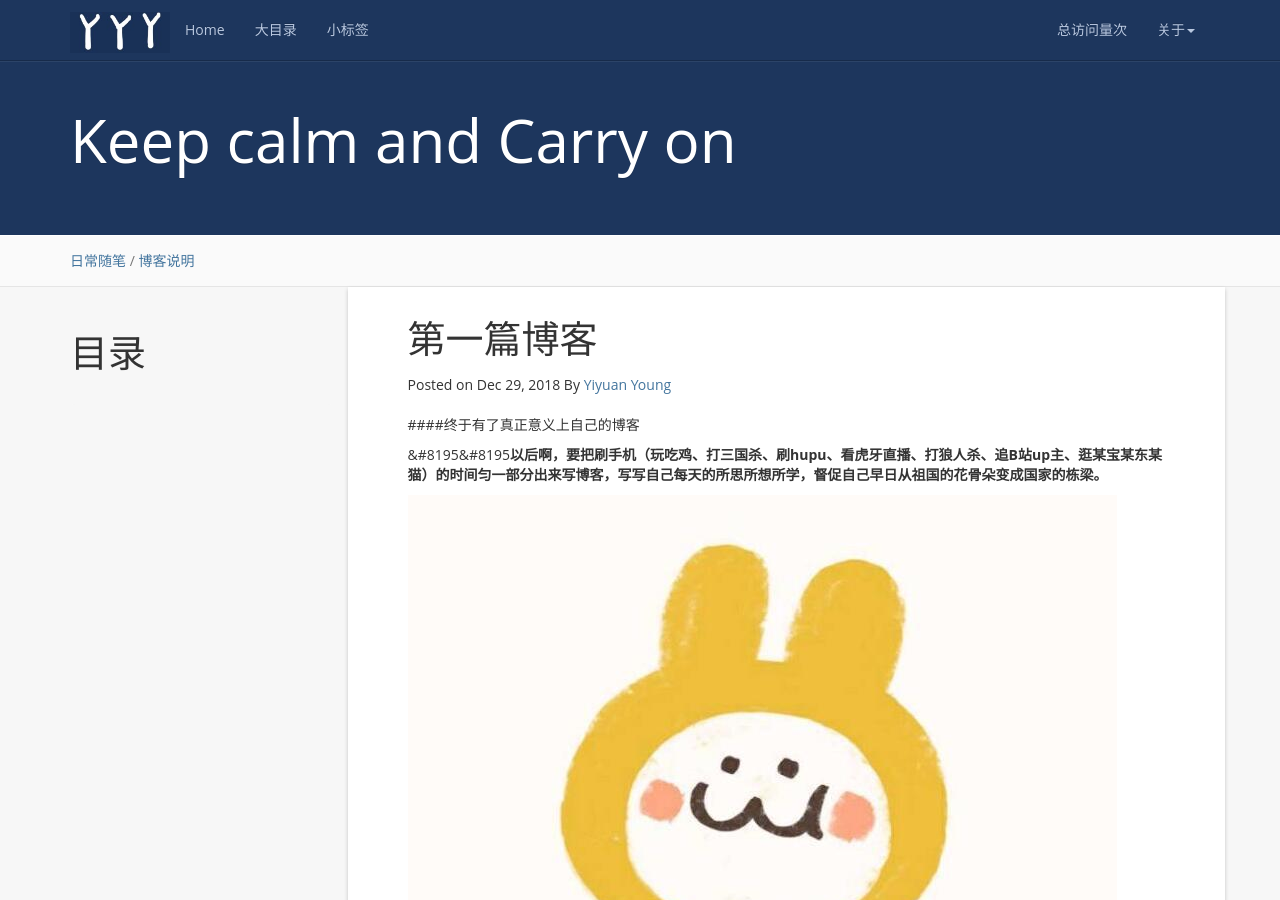
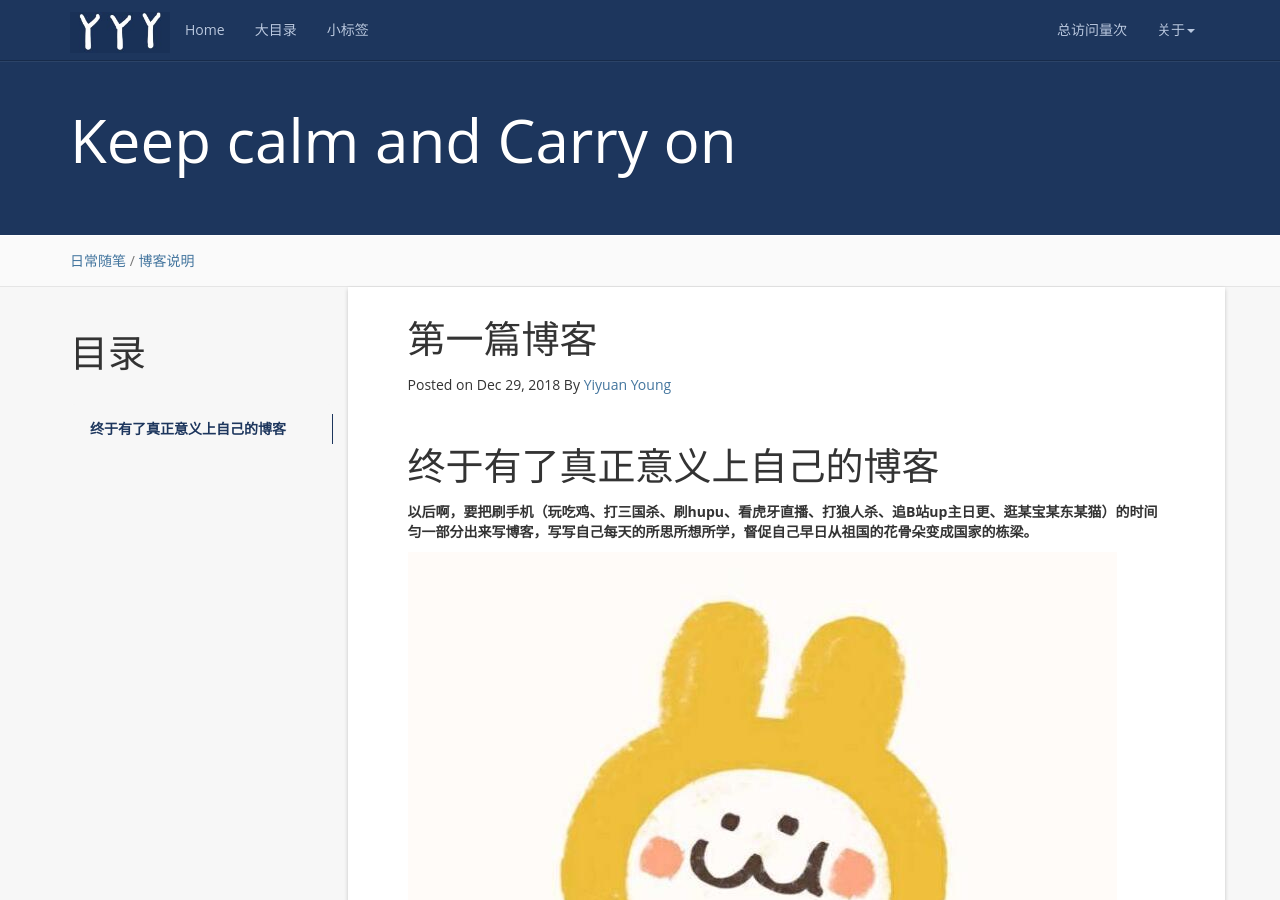
Before and after one commit to yyysjz1997/yyysjz1997.github.io, a Jekyll site: the page built from _posts/2018-12-29-yyy-first-blog.md, in a window 1280 px wide and 900 px high. Built offline with Jekyll 4.4.1, drawn with Linux system fonts in a browser that asks for light colours; nearby versions of some CDN libraries; a script that is not in the unit is left out; comment, search, counter and statistics services are not loaded.

Commit message:
Update 2018-12-29-yyy-first-blog.md

```diff
--- a/_posts/2018-12-29-yyy-first-blog.md
+++ b/_posts/2018-12-29-yyy-first-blog.md
@@ -11,11 +11,9 @@ tag: 博客说明
 
 
 
+终于有了真正意义上自己的博客    {#happy}
+========================
 
-
-####终于有了真正意义上自己的博客
-
-
-&#8195&#8195**以后啊，要把刷手机（玩吃鸡、打三国杀、刷hupu、看虎牙直播、打狼人杀、追B站up主、逛某宝某东某猫）的时间匀一部分出来写博客，写写自己每天的所思所想所学，督促自己早日从祖国的花骨朵变成国家的栋梁。**
+**以后啊，要把刷手机（玩吃鸡、打三国杀、刷hupu、看虎牙直播、打狼人杀、追B站up主日更、逛某宝某东某猫）的时间匀一部分出来写博客，写写自己每天的所思所想所学，督促自己早日从祖国的花骨朵变成国家的栋梁。**
 
 ![/styles/images/freud.jpg]({{ '/styles/images/freud.jpg' | prepend: site.baseurl  }})
```
